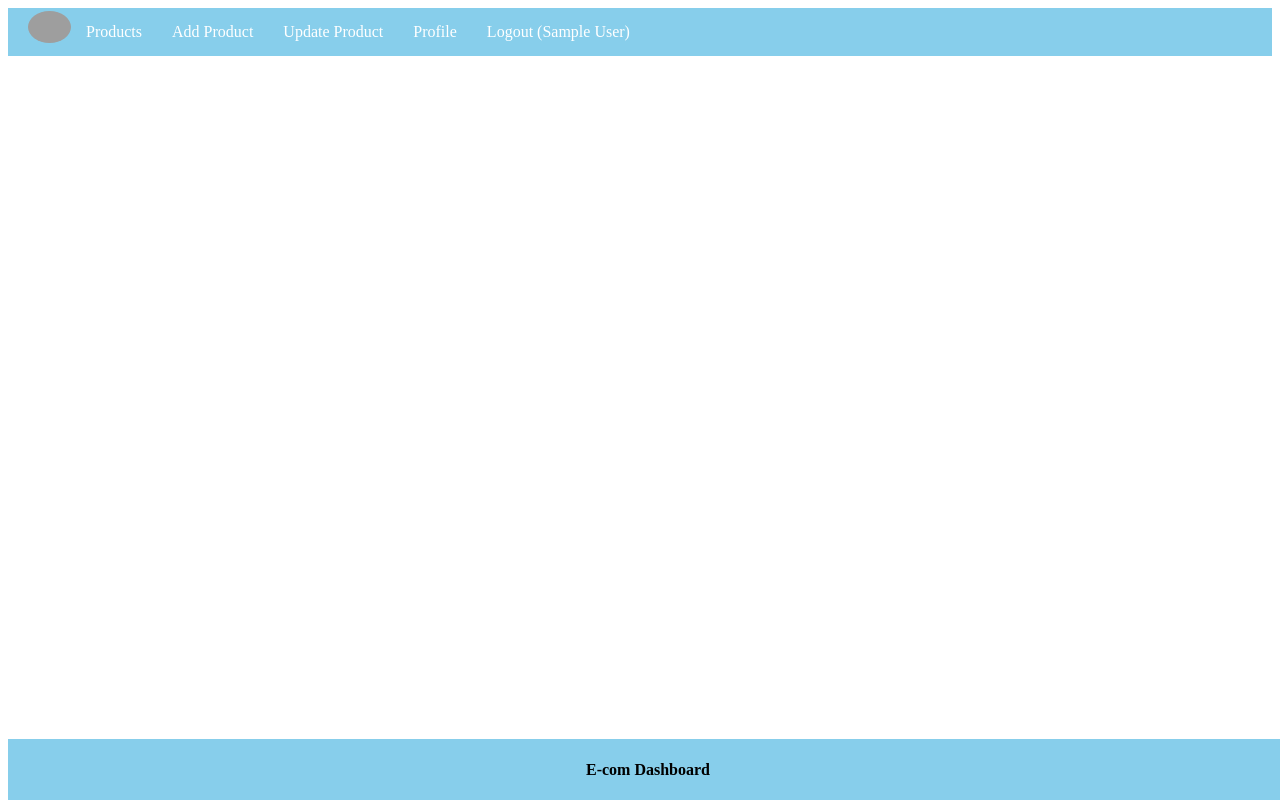
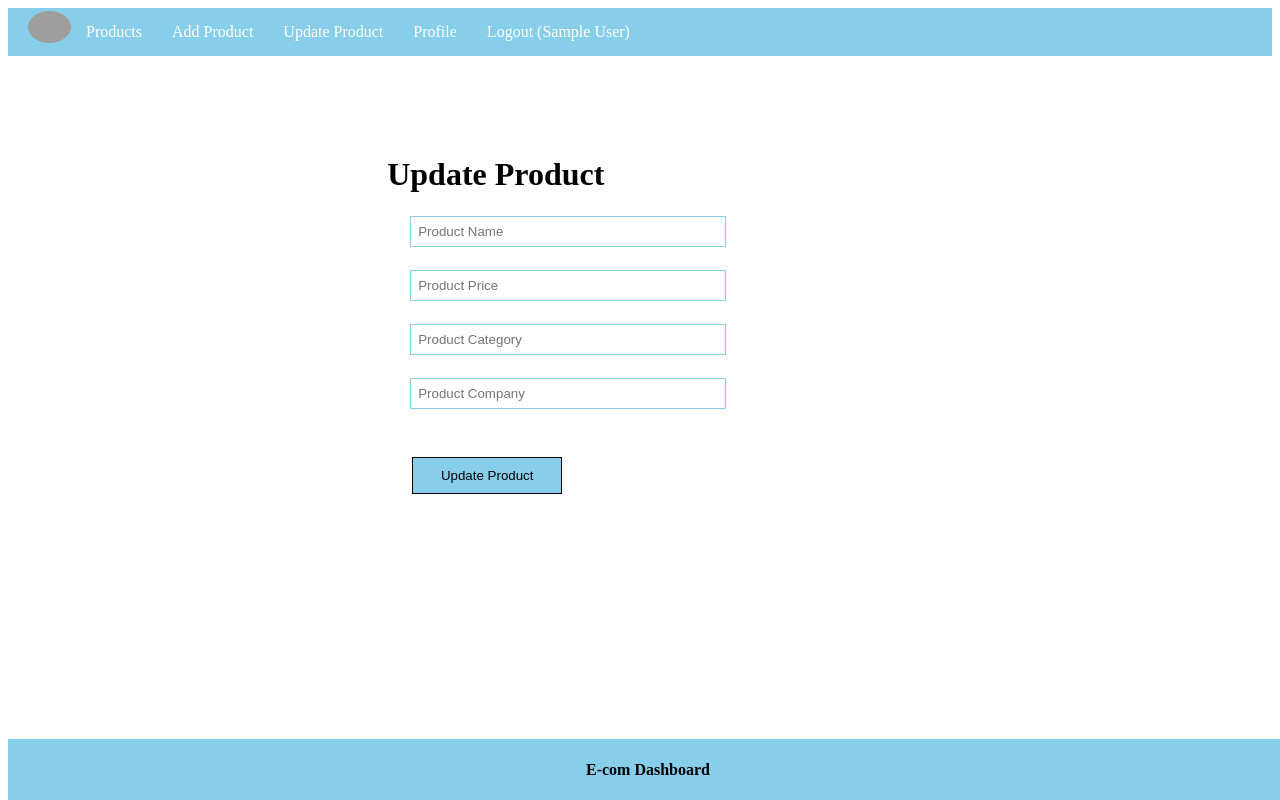
Before and after one commit to LUCIFER49/E-Dashboard_front-end, a React (Create React App) app: page /update/1 in a window 1280 px wide. Built offline with nearby package versions, Linux system fonts and the light colour scheme; sample sign-in values are in the browser's storage; grey boxes are pictures that could not be loaded.

Commit message:
seventh commit

```diff
--- a/src/App.css
+++ b/src/App.css
@@ -72,6 +72,15 @@
   cursor: pointer;
 }
 
+.updateButton {
+  margin: 25px;
+  padding: 10px;
+  width: 150px;
+  background-color: skyblue;
+  border: 1px solid;
+  cursor: pointer;
+}
+
 .logo {
   width: 43px;
   float: left;
--- a/src/App.js
+++ b/src/App.js
@@ -7,6 +7,7 @@
 import Login from './components/Login';
 import AddProduct from './components/AddProduct';
 import ProductsList from './components/ProductsList';
+import UpdateProduct from './components/UpdateProduct';
 
 function App() {
   return (
@@ -15,10 +16,10 @@
         <Nav/>
         <Routes>
           //Private Components
-          <Route element={ <PrivateComponent/>}>
+          <Route element={ <PrivateComponent/> }>
             <Route path="/" element={ <ProductsList/> } />
-            <Route path="/add" element={<AddProduct/>} />
-            <Route path="/update" element={<h1>Update Product Component</h1>} />
+            <Route path="/add" element={ <AddProduct/> } />
+            <Route path="/update/:id" element={ <UpdateProduct/> } />
             <Route path="/logout" element={<h1>Logout Product Component</h1>} />
             <Route path="/profile" element={<h1>Profile Component</h1>} />
           </Route>
--- a/src/components/AddProduct.js
+++ b/src/components/AddProduct.js
@@ -1,48 +1,90 @@
-import React, { useState } from 'react';
+import React, { useState } from "react";
 
 const AddProduct = () => {
-    const [name, setName] = useState('');
-    const [price, setPrice] = useState('');
-    const [category, setCategory] = useState('');
-    const [company, setCompany] = useState('');
+  const [name, setName] = useState("");
+  const [price, setPrice] = useState("");
+  const [category, setCategory] = useState("");
+  const [company, setCompany] = useState("");
   const [error, setError] = useState(false);
 
   const addProduct = async () => {
     //fields will return true on if the fields are empty otherwise they will return false
-        if(!name || !price || !category || !company) {
+    if (!name || !price || !category || !company) {
       setError(true);
     }
 
-        const userId = JSON.parse(localStorage.getItem('user'))._id;
-        let result = await fetch('http://localhost:5000/add-product', {
-            method: 'POST',
-            body: JSON.stringify({name, price, category, company, userId}),
+    const userId = JSON.parse(localStorage.getItem("user"))._id;
+    let result = await fetch("http://localhost:5000/add-product", {
+      method: "POST",
+      body: JSON.stringify({ name, price, category, company, userId }),
       headers: {
-                'Content-Type':'application/json'
-            }
+        "Content-Type": "application/json",
+      },
     });
     result = await result.json();
     console.warn(result);
-    }
+  };
 
   return (
-        <div className='product'>
+    <div className="product">
       <h1>Add Product</h1>
-            <input type="text" placeholder='Enter Product Name' className='inputField' value={name} onChange={(e) => {setName(e.target.value)}} />
-            { error && !name &&  <span className='invalidDetail'>Please Enter Valid Name</span> }
+      <input
+        type="text"
+        placeholder="Enter Product Name"
+        className="inputField"
+        value={name}
+        onChange={(e) => {
+          setName(e.target.value);
+        }}
+      />
+      {error && !name && (
+        <span className="invalidDetail">Please Enter Valid Name</span>
+      )}
 
-            <input type="text" placeholder='Enter Product Price' className='inputField' value={price} onChange={(e) => {setPrice(e.target.value)}} />
-            { error && !price && <span className='invalidDetail'>Please Enter Valid Price</span> }
+      <input
+        type="text"
+        placeholder="Enter Product Price"
+        className="inputField"
+        value={price}
+        onChange={(e) => {
+          setPrice(e.target.value);
+        }}
+      />
+      {error && !price && (
+        <span className="invalidDetail">Please Enter Valid Price</span>
+      )}
 
-            <input type="text" placeholder='Enter Product Category' className='inputField' value={category} onChange={(e) => {setCategory(e.target.value)}} />
-            { error && !category && <span className='invalidDetail'>Please Enter Valid Category</span>}
+      <input
+        type="text"
+        placeholder="Enter Product Category"
+        className="inputField"
+        value={category}
+        onChange={(e) => {
+          setCategory(e.target.value);
+        }}
+      />
+      {error && !category && (
+        <span className="invalidDetail">Please Enter Valid Category</span>
+      )}
 
-            <input type="text" placeholder='Enter Product Company' className='inputField' value={company} onChange={(e) => {setCompany(e.target.value)}} />
-            { error && !company && <span className='invalidDetail'>Please Enter Valid Company</span> }
+      <input
+        type="text"
+        placeholder="Enter Product Company"
+        className="inputField"
+        value={company}
+        onChange={(e) => {
+          setCompany(e.target.value);
+        }}
+      />
+      {error && !company && (
+        <span className="invalidDetail">Please Enter Valid Company</span>
+      )}
 
-            <button onClick={addProduct} className='productButton' >Add Product</button>
+      <button onClick={addProduct} className="productButton">
+        Add Product
+      </button>
     </div>
   );
-}
+};
 
 export default AddProduct;
--- a/src/components/ProductsList.js
+++ b/src/components/ProductsList.js
@@ -1,4 +1,5 @@
 import React, { useState, useEffect } from "react";
+import {Link} from "react-router-dom";
 
 const ProductsList = () => {
   const [products, setProducts] = useState([]);
@@ -14,8 +15,15 @@
   };
 
   const deleteProduct = async (id) => {
-    let result = await fetch(`http://localhost:5000/product/${id}`, )
-  }
+    let result = await fetch(`http://localhost:5000/product/${id}`, {
+      method: "Delete",
+    });
+    result = await result.json();
+    if(result){
+      alert('Record is Deleted!!');
+      getProducts();
+    }
+  };
 
   return (
     <div className="product-list">
@@ -30,13 +38,18 @@
       </ul>
 
       {products.map((item, index) => (
-        <ul>
+        <ul key={item}>
           <li>{index + 1}</li>
           <li>{item.name}</li>
           <li>$ {item.price}</li>
           <li>{item.category}</li>
           <li>{item.company}</li>
-          <li><button onClick={() => deleteProduct(item._id)}>Delete</button></li>
+          <li>
+            <button onClick={() => deleteProduct(item._id)}>Delete</button>
+            <Link to={'/update/'+item._id}>
+              <button>Update</button>
+            </Link>
+          </li>
         </ul>
       ))}
     </div>
--- /dev/null
+++ b/src/components/UpdateProduct.js
@@ -0,0 +1,63 @@
+import React, { useState } from "react";
+
+const UpdateProduct = () => {
+  const [name, setName] = useState("");
+  const [price, setPrice] = useState("");
+  const [category, setCategory] = useState("");
+  const [company, setCompany] = useState("");
+
+  const updateProduct = async () => {
+    console.warn(name, price, category, company);
+  };
+
+  return (
+    <div className="product">
+      <h1>Update Product</h1>
+      <input
+        type="text"
+        placeholder="Product Name"
+        className="inputField"
+        vale={name}
+        onChange={(e) => {
+            setName(e.target.value);
+        }}
+      />
+
+      <input
+        type="text"
+        placeholder="Product Price"
+        className="inputField"
+        value={price}
+        onChange={(e) => {
+            setPrice(e.target.value);
+        }}
+      />
+
+      <input
+        type="text"
+        placeholder="Product Category"
+        className="inputField"
+        value={category}
+        onChange={(e) => {
+            setCategory(e.target.value);
+        }}
+      />
+
+      <input
+        type="text"
+        placeholder="Product Company"
+        className="inputField"
+        value={company}
+        onChange={(e) => {
+            setCompany(e.target.value);
+        }}
+      />
+
+      <button onClick={updateProduct} className="updateButton">
+        Update Product
+      </button>
+    </div>
+  );
+};
+
+export default UpdateProduct;
```
Lines whose indentation alone changed are shown as unchanged.
